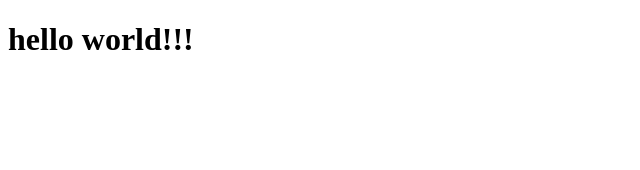
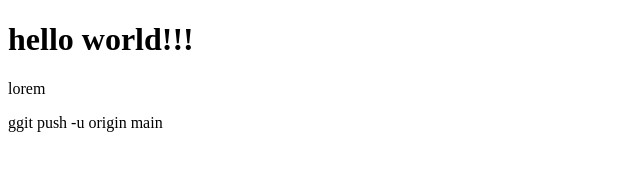
Before and after one commit to berzjar/test0930, a plain HTML site: page index.html in a window 1280 px wide. Shown: the whole page, without its empty margins (0-640 px from the left). Drawn offline with Linux system fonts and the light colour scheme.

Commit message:
labasssssssssss

```diff
--- a/index.html
+++ b/index.html
@@ -8,6 +8,7 @@
 
 <body>
     <h1>hello world!!!</h1>
+    <p>lorem </p>
 </body>
 
-</html>
+</html>ggit push -u origin main
```
